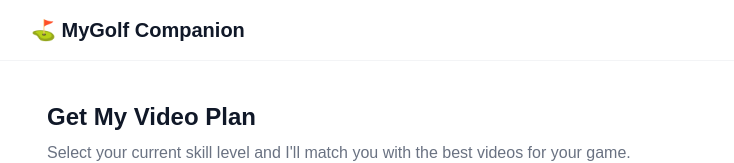
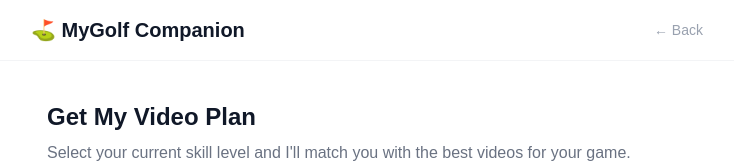
Before and after one commit to bd9356-gif/golf-ai-companion, a Next.js app: page /onboarding in a window 1280 px wide. Shown: the top 163 px of the page, without its empty margins (273-1007 px from the left). Built offline with nearby package versions, Linux system fonts and the light colour scheme.

Commit message:
Fix back navigation - use history.back() on all pages

```diff
--- a/app/about/page.js
+++ b/app/about/page.js
@@ -23,9 +23,7 @@ export default function AboutPage() {
       <main className="max-w-3xl mx-auto px-4 py-16">
 
         {/* Back link */}
-        <a href="/" className="inline-flex items-center gap-1 text-sm text-gray-400 hover:text-gray-600 mb-10">
-          ← Back to home
-        </a>
+        <button onClick={() => window.history.back()} className="inline-flex items-center gap-1 text-sm text-gray-400 hover:text-gray-600 mb-10">← Back</button>
 
         {/* Hero */}
         <h2 className="text-4xl font-bold text-gray-900 mb-4">About MyGolf Companion</h2>
--- a/app/onboarding/page.js
+++ b/app/onboarding/page.js
@@ -66,8 +66,9 @@ export default function OnboardingPage() {
   return (
     <div className="min-h-screen bg-white flex flex-col">
       <header className="border-b border-gray-100 px-4 py-4">
-        <div className="max-w-2xl mx-auto">
+        <div className="max-w-2xl mx-auto flex items-center justify-between">
           <h1 className="text-xl font-semibold text-gray-900">⛳ MyGolf Companion</h1>
+          <button onClick={() => router.back()} className="text-sm text-gray-400 hover:text-gray-600">← Back</button>
         </div>
       </header>
 
```
